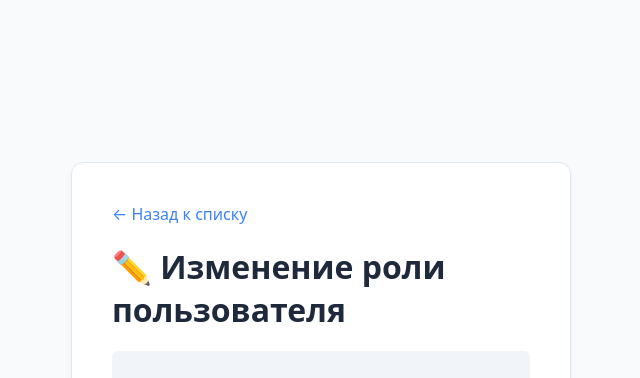
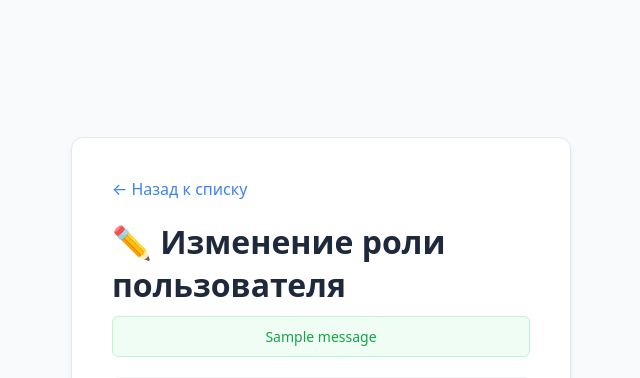
Before and after one commit to KOTorCAT/python_test_task, a Django app: template templates/admin_user_edit.html in a window 1280 px wide. Shown: the top 378 px of the page, without its empty margins (319-959 px from the left). Run offline with Django 4.2, Linux system fonts and the light colour scheme; the template is opened without the code that fills it: values that come from a table or form of the project are taken from there, others are empty; data comes from the database, SQL or seed files in the repository; both versions use the stored data as it was after the commit; one stand-in notice (Sample message) is shown.

Commit message:
исправил изменение ролей

```diff
--- a/templates/admin_user_edit.html
+++ b/templates/admin_user_edit.html
@@ -87,6 +87,26 @@
         .btn:hover {
             background: #2563eb;
         }
+
+        .message {
+            padding: 10px;
+            border-radius: 6px;
+            margin-bottom: 15px;
+            font-size: 14px;
+            text-align: center;
+        }
+
+        .message.success {
+            background: #f0fdf4;
+            color: #16a34a;
+            border: 1px solid #bbf7d0;
+        }
+
+        .message.error {
+            background: #fef2f2;
+            color: #dc2626;
+            border: 1px solid #fecaca;
+        }
     </style>
 </head>
 <body>
@@ -95,6 +115,14 @@
 
         <h1>✏️ Изменение роли пользователя</h1>
 
+        {% if messages %}
+            {% for message in messages %}
+            <div class="message {% if message.tags %}{{ message.tags }}{% endif %}">
+                {{ message }}
+            </div>
+            {% endfor %}
+        {% endif %}
+
         <div class="user-info">
             <strong>{{ edit_user.first_name }} {{ edit_user.last_name }}</strong><br>
             {{ edit_user.email }}<br>
@@ -102,7 +130,7 @@
         </div>
 
         <form method="post">
-            {% csrf_token %}
+            {% csrf_token %}  <!-- ← ВАЖНО: Добавьте эту строку -->
 
             <div class="form-group">
                 <label for="role">Новая роль:</label>
```
Also changed, not shown: core/views.py (+12 -1 lines), templates/admin_users.html (+3 -4 lines), db.sqlite3.
